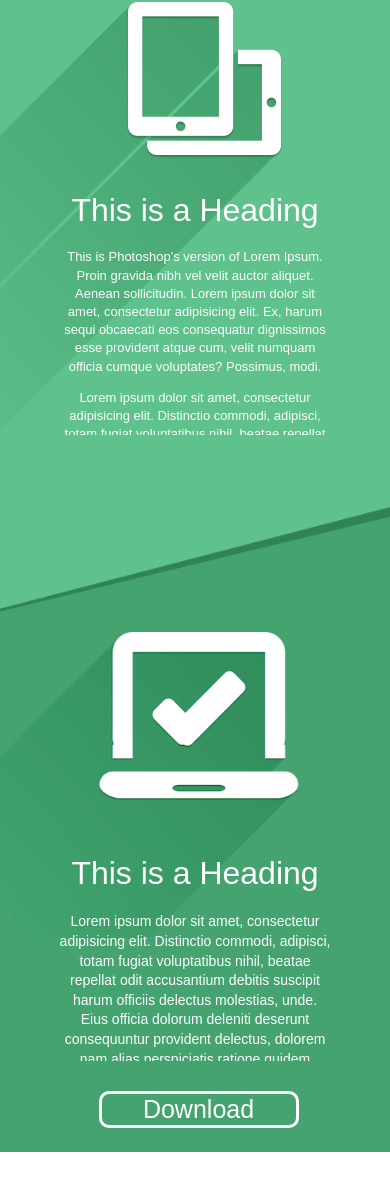
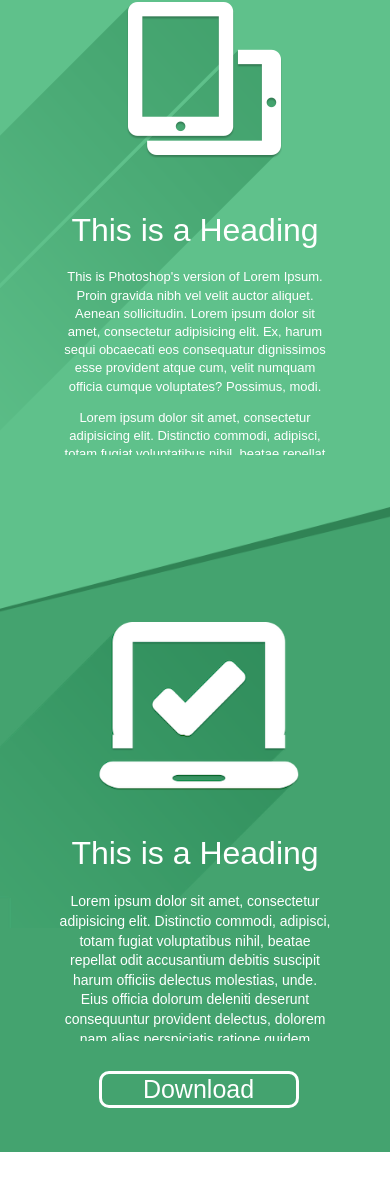
Before and after one commit to Sokolov97/project_1, a plain HTML site: page index.html in a window 390 px wide. Shown: the part 1248-2438 px from the top of the page. Drawn offline with Linux system fonts and the light colour scheme.

Commit message:
Update style.css

```diff
--- a/styles/style.css
+++ b/styles/style.css
@@ -337,6 +337,8 @@ header {
     .text1 {
         width: 70%;
         height: 250px;
+        position: relative;
+        bottom: 300px;
     }
 
     .p1 {
@@ -426,7 +428,7 @@ header {
         position: relative;
         right: 100px;
         bottom: 0;
-        top: 80px;
+        top: 70px;
     }
 
     .text2 {
@@ -435,7 +437,7 @@ header {
         padding-bottom: 0px;
         padding-left: 0px;
         position: relative;
-        bottom: 10px;
+        bottom: 30px;
     }
 
     .p2 {
```
